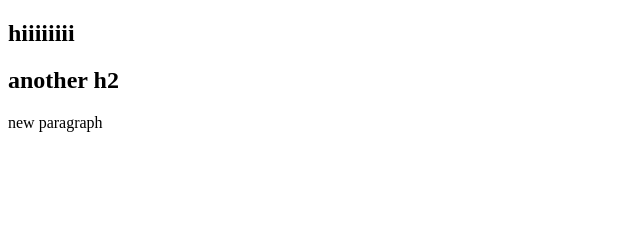
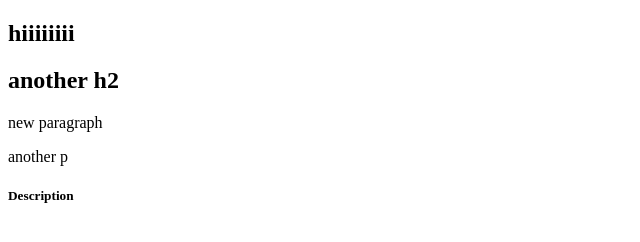
Before and after one commit to Fabricio-source/Git_Em_30_min, a plain HTML site: page index2.html in a window 1280 px wide. Shown: the whole page, without its empty margins (0-640 px from the left). Drawn offline with Linux system fonts and the light colour scheme.

Commit message:
outras tags adicionadas

```diff
--- a/index2.html
+++ b/index2.html
@@ -10,5 +10,7 @@
     <h2>hiiiiiiii</h2>
     <h2>another h2</h2>
     <p>new paragraph</p>
+    <p>another p</p>
+    <h5><b>Description</b></h5>
   </body>
 </html>
```
